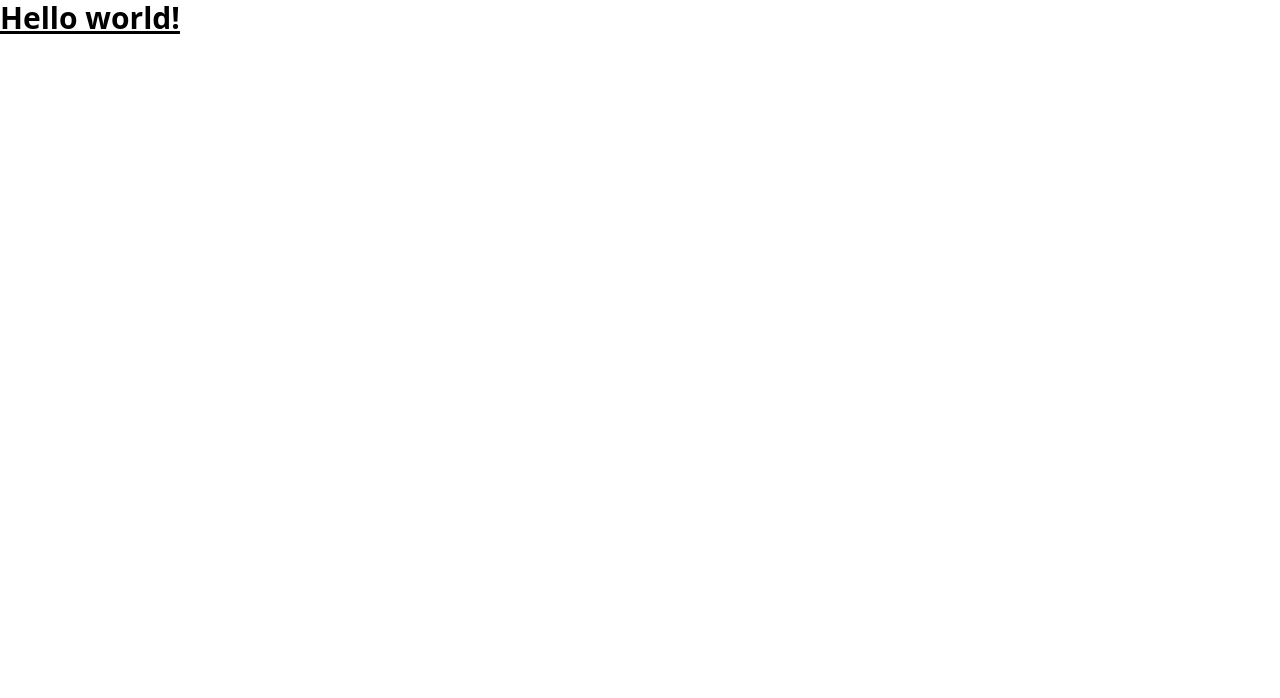
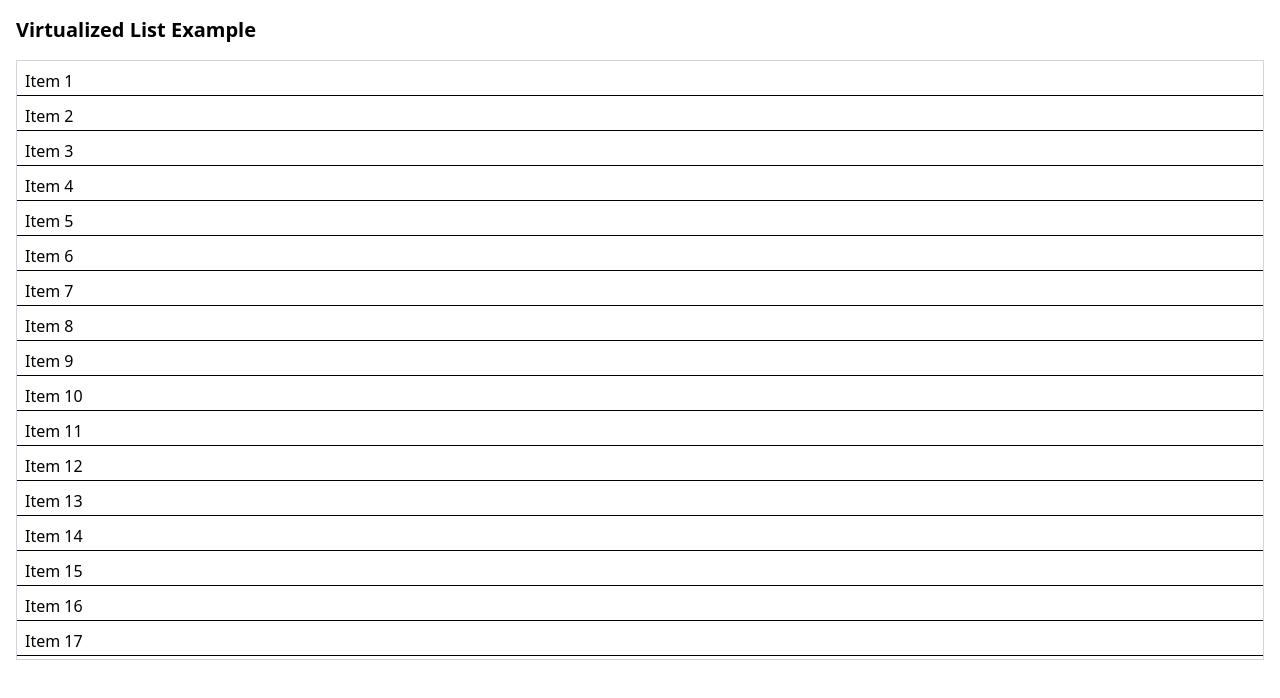
Before and after one commit to InsideAmber/react-interview-playground, a React (Vite) app: page / in a window 1280 px wide. Shown: the top 698 px of the page. Built offline with nearby package versions, Linux system fonts and the light colour scheme.

Commit message:
Added virtualization

```diff
--- a/package.json
+++ b/package.json
@@ -12,12 +12,14 @@
   "dependencies": {
     "@tailwindcss/postcss": "^4.1.13",
     "react": "^19.1.1",
-    "react-dom": "^19.1.1"
+    "react-dom": "^19.1.1",
+    "react-window": "^2.1.0"
   },
   "devDependencies": {
     "@eslint/js": "^9.33.0",
     "@types/react": "^19.1.10",
     "@types/react-dom": "^19.1.7",
+    "@types/react-window": "^1.8.8",
     "@vitejs/plugin-react": "^5.0.0",
     "autoprefixer": "^10.4.21",
     "eslint": "^9.33.0",
--- a/src/App.tsx
+++ b/src/App.tsx
@@ -1,9 +1,11 @@
+import VirtualizedList from "./components/VirtualizedList"
 
 const App = () => {
   return (
-     <h1 className="text-3xl font-bold underline">
-      Hello world!
-    </h1>
+     <div className="p-4">
+      <h1 className="text-xl font-bold mb-4">Virtualized List Example</h1>
+      <VirtualizedList />
+    </div>
   )
 }
 
--- /dev/null
+++ b/src/components/VirtualizedList.tsx
@@ -0,0 +1,38 @@
+// src/components/VirtualizedList.tsx
+import { List, type RowComponentProps } from 'react-window';
+
+type Item = {
+  id: number;
+  name: string;
+};
+
+const data: Item[] = Array.from({ length: 10000 }, (_, index) => ({
+  id: index,
+  name: `Item ${index + 1}`,
+}));
+
+// Row component using RowComponentProps with an empty object
+const Row = ({ index, style }: RowComponentProps<object>) => {
+  const item = data[index]; // access data from outer scope
+  return (
+    <div style={style} className="border-b p-2">
+      {item.name}
+    </div>
+  );
+};
+
+const VirtualizedList = () => {
+  return (
+    <div className="h-[600px] border border-gray-300">
+      <List
+        rowComponent={Row}
+        rowCount={data.length}
+        rowHeight={35}
+        rowProps={{}} // pass an empty object since it's required
+        defaultHeight={600}
+      />
+    </div>
+  );
+};
+
+export default VirtualizedList;
```
Also changed, not shown: 1 other file (tests, documents, lock files or other folders).
